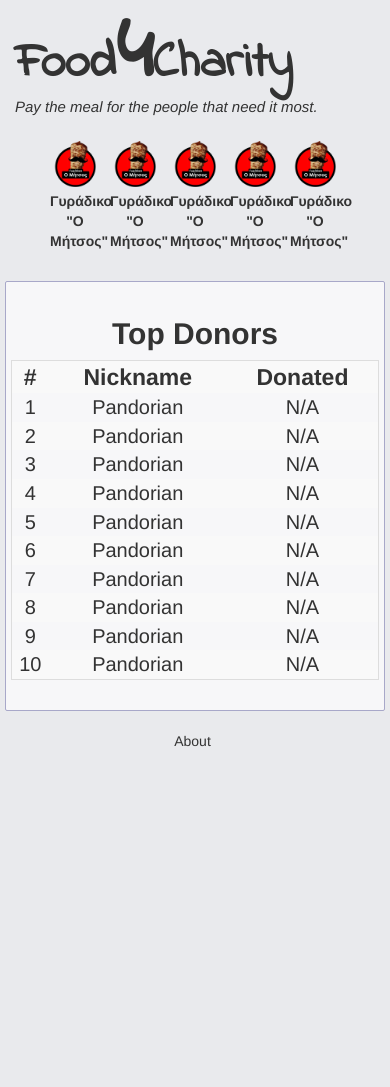
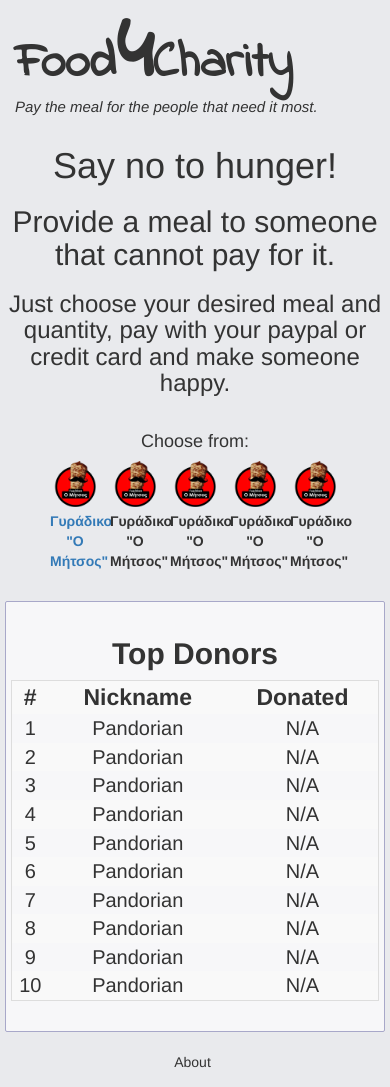
Before and after one commit to DecisionSystemsGroup/BattleHack2015, a PHP site: page / in a window 390 px wide. Before the commit the page ends 747 px from the top, so only its background shows below. Run offline with PHP 8.4, Linux system fonts and the light colour scheme; some libraries are stand-ins or nearby versions.

Commit message:
update28

```diff
--- a/site/inc/scripts.php
+++ b/site/inc/scripts.php
@@ -1,2 +1,3 @@
 <script src="https://ajax.googleapis.com/ajax/libs/jquery/1.11.2/jquery.min.js"></script>
 <script src="js/bootstrap.min.js"></script>
+<script src="js/store.js"></script>
--- a/site/index.php
+++ b/site/index.php
@@ -16,11 +16,21 @@
         <h1>Food<span>4</span>Charity</h1>
         <h2><i>Pay the meal for the people that need it most.</i></h2>
       </div>
+      <div class="row">
+        <div class="col-md-10 col-md-offset-1 text-center">
+          <h1>Say no to hunger!</h1>
+          <h2>Provide a meal to someone that cannot pay for it.</h2>
+          <h3> Just choose your desired meal and quantity, pay with your paypal or credit card and make someone happy.</h3>
+        </div>
+      </div>
       <div class="header-stores">
       <div class="row">
+        <h4 class="text-center">Choose from:</h4>
         <div class="text-center col-xs-2 col-xs-offset-1 ">
-          <img src="img/MITSOS.png" class="img-rounded img-responsive"/>
-          <span class="store-title">Γυράδικο "Ο Μήτσος"</span>
+          <a href="#" onclick="storeEntered()">
+            <img src="img/MITSOS.png" class="img-rounded img-responsive"/>
+            <span class="store-title">Γυράδικο "Ο Μήτσος"</span>
+          </a>
         </div>
         <div class="text-center col-xs-2">
           <img src="img/MITSOS.png" class="img-rounded img-responsive"/>
@@ -40,7 +50,7 @@
         </div>
       </div>
       </div>
-      <div class="row">
+      <div class="row" id="primary">
         <!-- Top Donors -->
         <div class="col-md-3">
           <div class="top-donors">
--- /dev/null
+++ b/site/js/store.js
@@ -0,0 +1,19 @@
+var primary = document.getElementById("primary");
+
+function storeEntered(){
+  var primary = document.getElementById("primary");
+primary.innerHTML = '
+    <div class="col-md-3">
+      Test
+    </div>
+    <div class="col-md-3">
+      Test
+    </div>
+    <div class="col-md-3">
+      Test
+    </div>
+    <div class="col-md-3">
+      Test
+    </div>
+';
+}
```
